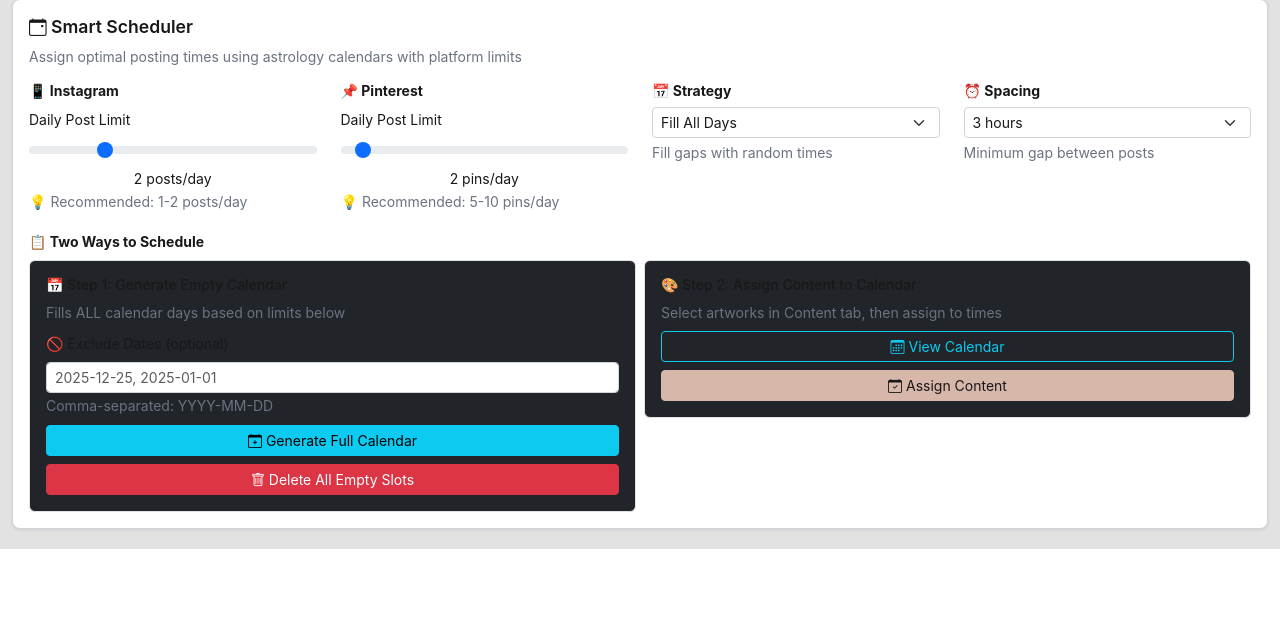
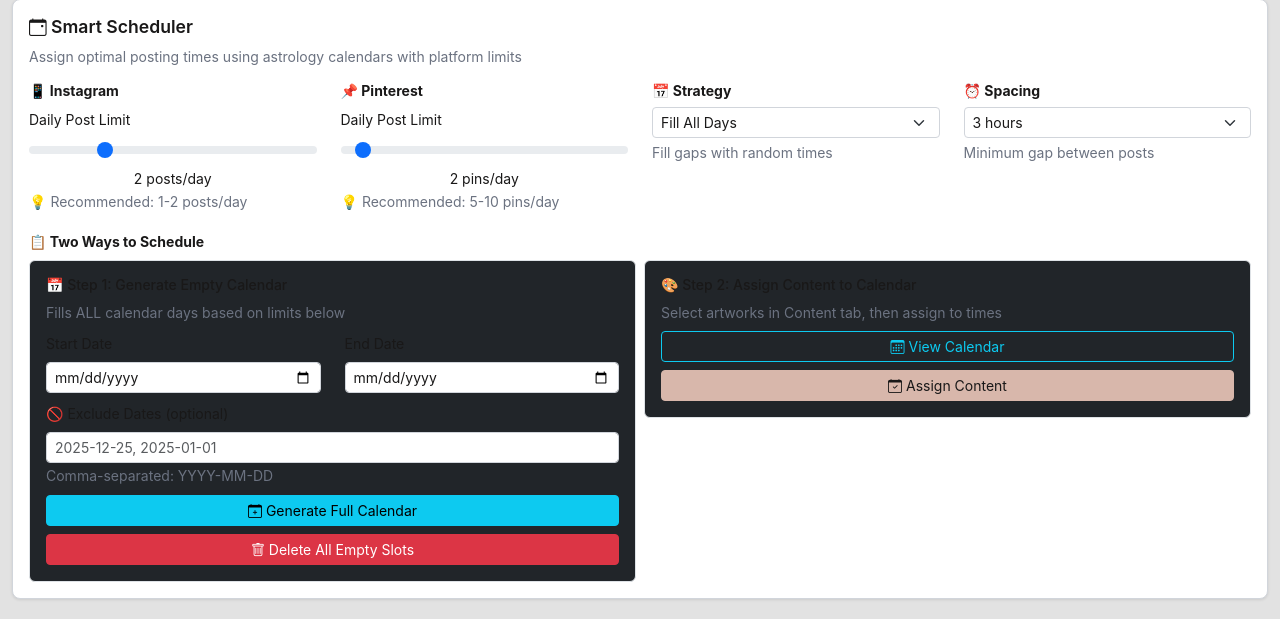
Before and after one commit to promptcreative/PromptPostPromote, a Flask app: page / in a window 1280 px wide, after a click on "Edit & Review". Shown: the part 647-1266 px from the top of the page. Before the commit the page ends 1196 px from the top, so only its background shows below. Run offline with Flask 3, Linux system fonts and the light colour scheme; some libraries are stand-ins or nearby versions.

Commit message:
Add ability to fill all calendar days with random times and save settings
Update calendar generation to fill all days with random times, allow date range selection, and persist scheduler settings in local storage.

Replit-Commit-Author: Agent
Replit-Commit-Session-Id: 88e9c15e-ad17-4eb7-9acd-2de554926c32
Replit-Commit-Checkpoint-Type: intermediate_checkpoint
Replit-Commit-Event-Id: f422b5a0-316e-474a-ae96-87201aea96ca
Replit-Commit-Screenshot-Url: https://storage.googleapis.com/screenshot-production-us-central1/daa39abf-bd53-4c8c-ac30-b36954a131f3/88e9c15e-ad17-4eb7-9acd-2de554926c32/YBSzt6Z

```diff
--- a/routes.py
+++ b/routes.py
@@ -459,12 +459,26 @@ def delete_calendar(calendar_id):
 @app.route('/generate_calendar', methods=['POST'])
 def generate_calendar():
     """Generate empty calendar schedule for ALL available days with optional exclusions"""
-    from datetime import datetime
+    from datetime import datetime, timedelta
     from services.smart_scheduler import SmartScheduler
+    import random
 
     data = request.get_json()
     if not data:
         return jsonify({'error': 'Invalid request data'}), 400
+
+    # Get date range
+    start_date_str = data.get('start_date')
+    end_date_str = data.get('end_date')
+
+    if not start_date_str or not end_date_str:
+        return jsonify({'error': 'start_date and end_date are required'}), 400
+
+    try:
+        start_date = datetime.strptime(start_date_str, '%Y-%m-%d')
+        end_date = datetime.strptime(end_date_str, '%Y-%m-%d')
+    except ValueError:
+        return jsonify({'error': 'Invalid date format. Use YYYY-MM-DD'}), 400
 
     # Parse and validate excluded dates
     excluded_dates = set()
@@ -478,15 +492,18 @@ def generate_calendar():
 
     config = {
         'instagram_limit': data.get('instagram_limit', 2),
-        'pinterest_limit': data.get('pinterest_limit', 7),
+        'pinterest_limit': data.get('pinterest_limit', 2),
         'strategy': data.get('strategy', 'fill_all'),
-        'min_spacing': data.get('min_spacing', 30)
+        'min_spacing': data.get('min_spacing', 180)
     }
 
+    # Optimal posting times when no astrology events exist
+    optimal_times = ['09:00', '12:00', '15:00', '18:00', '21:00']
+
     try:
-        # Get all unassigned events from AB, YP, POF calendars chronologically
+        # Get all unassigned events from AB, YP, POF calendars
         calendar_types = ['AB', 'YP', 'POF']
-        all_events = []
+        events_by_date = {}
 
         for cal_type in calendar_types:
             calendar = Calendar.query.filter_by(calendar_type=cal_type).first()
@@ -497,69 +514,114 @@ def generate_calendar():
                 ).order_by(CalendarEvent.midpoint_time).all()
                 for event in events:
                     event._calendar_type = cal_type
-                all_events.extend(events)
+                    event_date = event.midpoint_time.strftime('%Y-%m-%d')
+                    if event_date not in events_by_date:
+                        events_by_date[event_date] = []
+                    events_by_date[event_date].append(event)
 
-        # Sort all events chronologically
-        all_events.sort(key=lambda e: e.midpoint_time)
-
-        # Filter out excluded dates
-        filtered_events = []
-        for event in all_events:
-            event_date = event.midpoint_time.strftime('%Y-%m-%d')
-            if event_date not in excluded_dates:
-                filtered_events.append(event)
-
-        if not filtered_events:
-            return jsonify({'error': 'No available events after applying exclusions'}), 400
-
-        # Create dummy IDs for scheduling
-        dummy_ids = list(range(1, len(filtered_events) + 1))
-
-        # Use scheduler to assign times
-        scheduler = SmartScheduler(config)
-        # Temporarily use filtered events
-        scheduler.events_by_calendar = {
-            cal_type: [e for e in filtered_events if hasattr(e, '_calendar_type') and e._calendar_type == cal_type]
-            for cal_type in calendar_types
-        }
-
-        result = scheduler.assign_times(dummy_ids, preview=True, use_provided_events=True)
-
-        # Create placeholder Image records
         created_slots = []
         import uuid
-        for assignment in result['assignments']:
-            # Generate unique stored_filename to avoid UNIQUE constraint errors
-            unique_id = str(uuid.uuid4())[:8]
-            placeholder = Image(
-                original_filename='[Calendar Slot]',
-                stored_filename=f'calendar_slot_{unique_id}',
-                title='[Empty Slot]',
-                painting_name='To Be Assigned',
-                platform=assignment['platform'],
-                date=assignment['date'],
-                time=assignment['time'],
-                calendar_source=assignment['calendar_source'],
-                calendar_event_id=assignment['event_id'],
-                status='Draft'
-            )
-            db.session.add(placeholder)
-            db.session.flush()
 
-            # Mark event as assigned
-            event = CalendarEvent.query.get(assignment['event_id'])
-            if event:
-                event.is_assigned = True
-                event.assigned_image_id = placeholder.id
-                event.assigned_platform = assignment['platform']
+        # Validate date range
+        if start_date > end_date:
+            return jsonify({'error': 'Start date must be before or equal to end date'}), 400
 
-            created_slots.append({
-                'id': placeholder.id,
-                'platform': assignment['platform'],
-                'date': assignment['date'],
-                'time': assignment['time'],
-                'calendar_source': assignment['calendar_source']
-            })
+        days_in_range = (end_date - start_date).days + 1
+        if days_in_range > 365:
+            return jsonify({'error': 'Date range too large (max 365 days)'}), 400
+
+        # Iterate through each day in the range
+        current_date = start_date
+        while current_date <= end_date:
+            date_str = current_date.strftime('%Y-%m-%d')
+
+            # Skip excluded dates
+            if date_str in excluded_dates:
+                current_date += timedelta(days=1)
+                continue
+
+            day_events = events_by_date.get(date_str, [])
+            day_slots = []  # Track slots for spacing
+            platform_counts = {'Instagram': 0, 'Pinterest': 0}  # Track per-platform counts
+
+            # Try to create slots for this day
+            for platform, limit in [('Instagram', config['instagram_limit']), ('Pinterest', config['pinterest_limit'])]:
+                slots_created = 0
+
+                while slots_created < limit:
+                    event = None
+                    calendar_source = 'Optimal'
+                    time_str = None
+                    event_id = None
+
+                    # Try to use astrology event first
+                    if day_events:
+                        event = day_events.pop(0)
+                        calendar_source = event._calendar_type
+                        time_str = event.midpoint_time.strftime('%H:%M')
+                        event_id = event.id
+
+                    # If no astrology event and strategy is 'fill_all', use synthetic time
+                    elif config['strategy'] == 'fill_all':
+                        # Pick random optimal time that doesn't conflict with spacing
+                        available_times = optimal_times.copy()
+                        random.shuffle(available_times)
+
+                        for test_time in available_times:
+                            # Check spacing against existing day slots
+                            conflict = False
+                            test_mins = int(test_time.split(':')[0]) * 60 + int(test_time.split(':')[1])
+
+                            for slot in day_slots:
+                                slot_mins = int(slot['time'].split(':')[0]) * 60 + int(slot['time'].split(':')[1])
+                                if abs(test_mins - slot_mins) < config['min_spacing']:
+                                    conflict = True
+                                    break
+
+                            if not conflict:
+                                time_str = test_time
+                                break
+
+                    # Stop if we couldn't find a valid time
+                    if not time_str:
+                        break
+
+                    # Create slot
+                    unique_id = str(uuid.uuid4())[:8]
+                    placeholder = Image(
+                        original_filename='[Calendar Slot]',
+                        stored_filename=f'calendar_slot_{unique_id}',
+                        title='[Empty Slot]',
+                        painting_name='To Be Assigned',
+                        platform=platform,
+                        date=date_str,
+                        time=time_str,
+                        calendar_selection=calendar_source,
+                        calendar_event_id=event_id,
+                        status='Draft'
+                    )
+                    db.session.add(placeholder)
+                    db.session.flush()
+
+                    # Mark astrology event as assigned if used
+                    if event:
+                        event.is_assigned = True
+                        event.assigned_image_id = placeholder.id
+                        event.assigned_platform = platform
+
+                    day_slots.append({'time': time_str, 'platform': platform, 'source': calendar_source})
+                    created_slots.append({
+                        'id': placeholder.id,
+                        'platform': platform,
+                        'date': date_str,
+                        'time': time_str,
+                        'calendar_source': calendar_source
+                    })
+
+                    platform_counts[platform] += 1
+                    slots_created += 1
+
+            current_date += timedelta(days=1)
 
         db.session.commit()
 
--- a/static/js/main.js
+++ b/static/js/main.js
@@ -19,6 +19,31 @@ document.addEventListener('DOMContentLoaded', function() {
         await loadCollections();
         await loadImages();
         loadCalendars();
+
+        // Restore scheduler settings from localStorage
+        const savedConfig = localStorage.getItem('schedulerConfig');
+        if (savedConfig) {
+            try {
+                const config = JSON.parse(savedConfig);
+                const startDateInput = document.getElementById('startDate');
+                const endDateInput = document.getElementById('endDate');
+                const excludeDatesInput = document.getElementById('excludeDates');
+                const instagramLimitInput = document.getElementById('instagramLimit');
+                const pinterestLimitInput = document.getElementById('pinterestLimit');
+                const strategyInput = document.getElementById('schedulingStrategy');
+                const minSpacingInput = document.getElementById('minSpacing');
+
+                if (config.start_date && startDateInput) startDateInput.value = config.start_date;
+                if (config.end_date && endDateInput) endDateInput.value = config.end_date;
+                if (config.exclude_dates && excludeDatesInput) excludeDatesInput.value = config.exclude_dates.join(', ');
+                if (config.instagram_limit && instagramLimitInput) instagramLimitInput.value = config.instagram_limit;
+                if (config.pinterest_limit && pinterestLimitInput) pinterestLimitInput.value = config.pinterest_limit;
+                if (config.strategy && strategyInput) strategyInput.value = config.strategy;
+                if (config.min_spacing && minSpacingInput) minSpacingInput.value = config.min_spacing;
+            } catch (e) {
+                console.error('Failed to restore scheduler config:', e);
+            }
+        }
     }
 
     initializeApp();
@@ -764,16 +789,29 @@ document.addEventListener('DOMContentLoaded', function() {
 
     if (generateCalendarBtn) {
         generateCalendarBtn.addEventListener('click', async function() {
+            const startDate = document.getElementById('startDate').value;
+            const endDate = document.getElementById('endDate').value;
+
+            if (!startDate || !endDate) {
+                showMessage('Please select start and end dates', 'warning');
+                return;
+            }
+
             const excludeDatesInput = document.getElementById('excludeDates').value.trim();
             const excludedDates = excludeDatesInput ? excludeDatesInput.split(',').map(d => d.trim()) : [];
 
             const config = {
+                start_date: startDate,
+                end_date: endDate,
                 exclude_dates: excludedDates,
                 instagram_limit: parseInt(document.getElementById('instagramLimit').value),
                 pinterest_limit: parseInt(document.getElementById('pinterestLimit').value),
                 strategy: document.getElementById('schedulingStrategy').value,
                 min_spacing: parseInt(document.getElementById('minSpacing').value)
             };
+
+            // Save to localStorage
+            localStorage.setItem('schedulerConfig', JSON.stringify(config));
 
             const btn = generateCalendarBtn;
             const originalHtml = btn.innerHTML;
--- a/templates/index.html
+++ b/templates/index.html
@@ -285,6 +285,16 @@
                                         <div class="border rounded p-3 bg-dark">
                                             <h6 class="small mb-2">📅 Step 1: Generate Empty Calendar</h6>
                                             <p class="small text-muted mb-2">Fills ALL calendar days based on limits below</p>
+                                            <div class="row mb-2">
+                                                <div class="col-6">
+                                                    <label class="form-label small">Start Date</label>
+                                                    <input type="date" class="form-control form-control-sm" id="startDate" required>
+                                                </div>
+                                                <div class="col-6">
+                                                    <label class="form-label small">End Date</label>
+                                                    <input type="date" class="form-control form-control-sm" id="endDate" required>
+                                                </div>
+                                            </div>
                                             <div class="mb-2">
                                                 <label class="form-label small">🚫 Exclude Dates (optional)</label>
                                                 <input type="text" class="form-control form-control-sm" id="excludeDates" placeholder="2025-12-25, 2025-01-01">
```
Also changed, not shown: attached_assets/PromptPost-Replit-11-10-2025_01_24_PM (1)_1762799074926.png (added), attached_assets/PromptPost-Replit-11-10-2025_01_24_PM_1762799074928.png (added), instance/artwork_manager.db, 1 other file.
